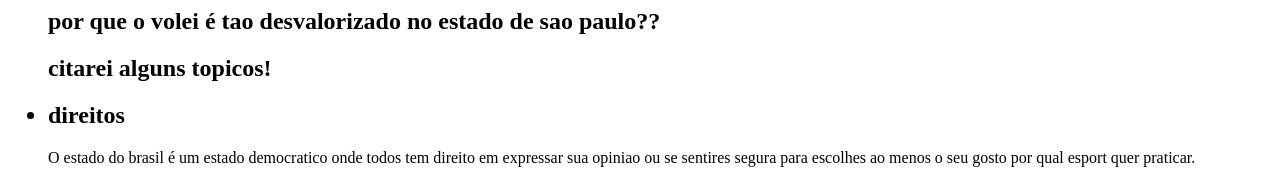
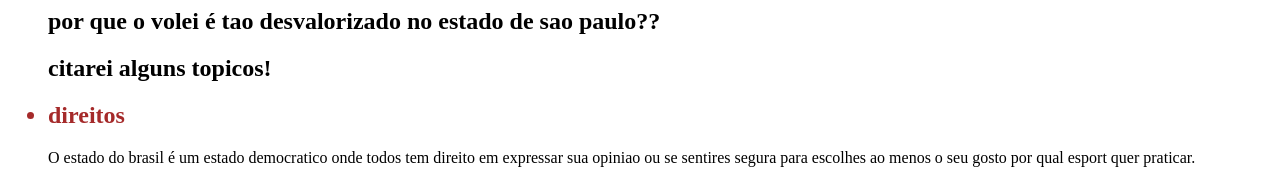
Before and after one commit to miguelgbi/miguel, a plain HTML site: page index.html in a window 1280 px wide. Shown: the top 184 px of the page. Drawn offline with Linux system fonts and the light colour scheme.

Commit message:
Alteração dos arquivos

```diff
--- a/volei(mitlitancia)/index.html
+++ b/index.html
@@ -3,7 +3,15 @@
         <title>A desvalorizaçao do volei!!</title>
         <meta charset="utf8">
         <link rel="stiylesheet" href="estilo.css">
-        </style>
+    <style>
+        .titulos{
+            color:brown;
+        }
+
+
+    </style>
+
+
     </head>
     <body>
 
@@ -11,7 +19,7 @@
             <ul>
                 <h1>por que o volei é tao desvalorizado no estado de sao paulo??</h1>
                 <h2>citarei alguns topicos!</h2>
-                <h1><li>direitos</li></h1>
+                <h1 class="titulos"><li>direitos</li></h1>
                 <p>O estado do brasil é um estado democratico
                    onde todos tem direito em expressar sua opiniao
                    ou se sentires segura para escolhes ao menos o seu
```
Also changed, not shown: 5b7b1497ac8da.webp (renamed from volei(mitlitancia)/5b7b1497ac8da.webp).
